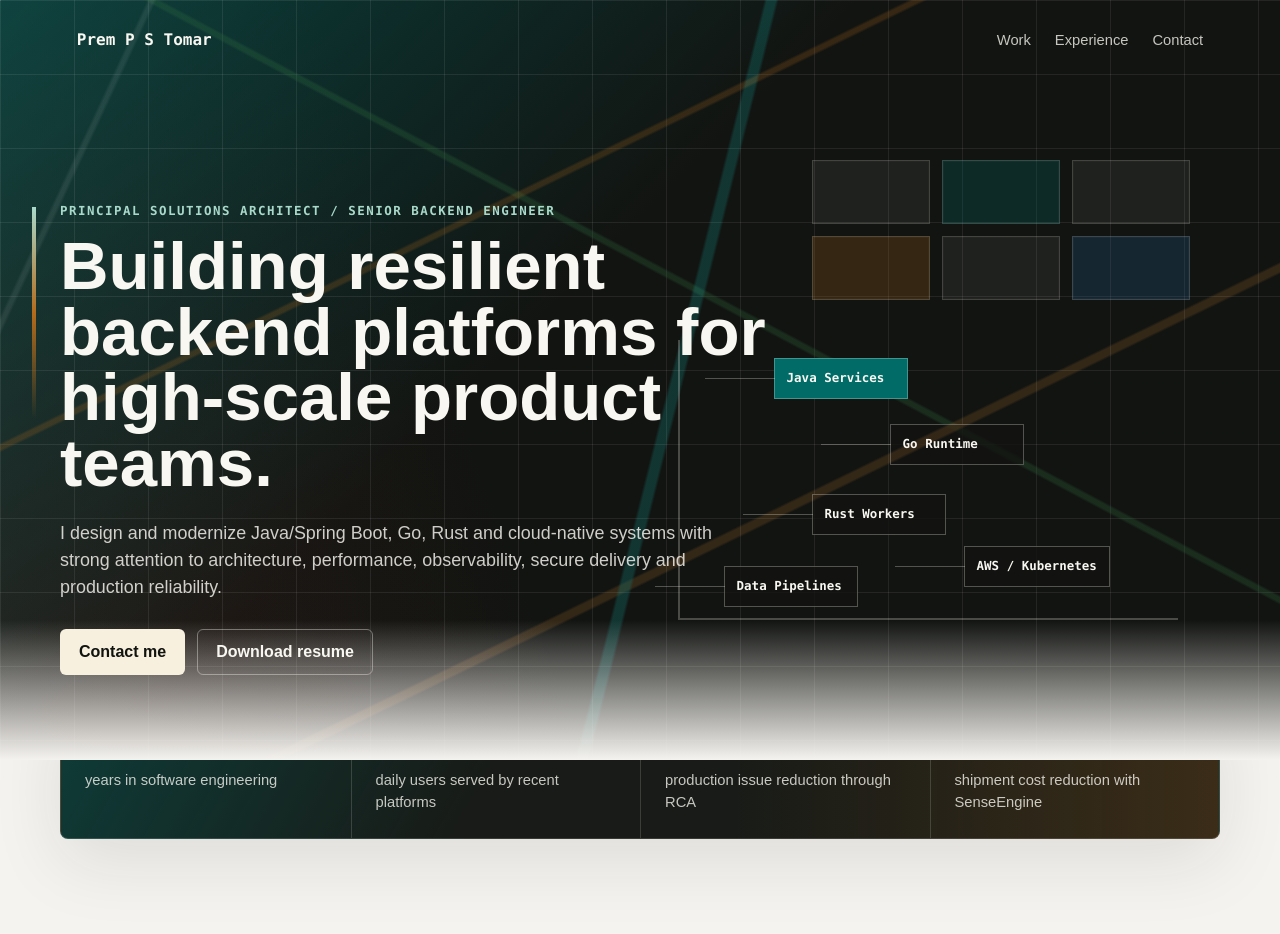
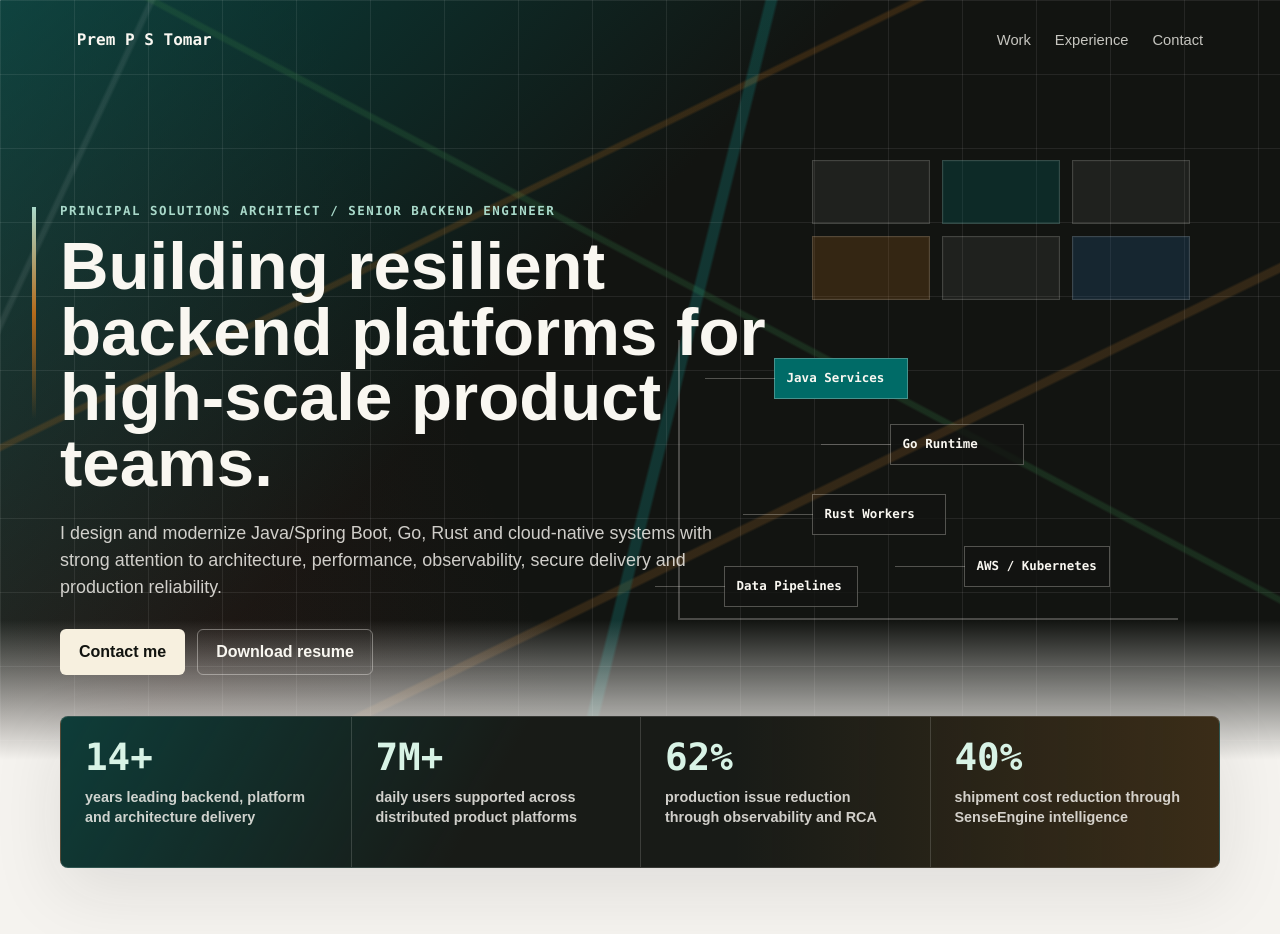
Before and after one commit to Prem-Tomar/portfolio, a React (Vite) app: page / in a window 1280 px wide. Shown: the top 934 px of the page. Built offline with nearby package versions, Linux system fonts and the light colour scheme.

Commit message:
Improve portfolio impact metrics

```diff
--- a/app/globals.css
+++ b/app/globals.css
@@ -326,11 +326,13 @@ h3 {
 }
 
 .metrics {
+  position: relative;
+  z-index: 2;
   display: grid;
   grid-template-columns: repeat(4, minmax(0, 1fr));
   max-width: 1160px;
-  margin: -58px auto 0;
-  overflow: hidden;
+  margin: -44px auto 0;
+  overflow: visible;
   border: 1px solid rgba(249, 247, 241, 0.14);
   border-radius: 8px;
   background:
@@ -341,8 +343,12 @@ h3 {
 }
 
 .metric {
-  min-height: 124px;
-  padding: 24px;
+  display: flex;
+  min-height: 150px;
+  flex-direction: column;
+  justify-content: flex-start;
+  gap: 12px;
+  padding: 22px 24px 24px;
   border-left: 1px solid rgba(249, 247, 241, 0.16);
   background: transparent;
 }
@@ -353,17 +359,21 @@ h3 {
 
 .metric strong {
   display: block;
-  color: #b9e5d0;
-  font-size: 2.15rem;
+  flex: 0 0 auto;
+  color: #d8f3e6;
+  font-size: 2.35rem;
   font-family: var(--font-code);
-  line-height: 1;
+  line-height: 0.98;
+  white-space: nowrap;
 }
 
 .metric span {
   display: block;
-  margin-top: 8px;
-  color: rgba(249, 247, 241, 0.78);
-  font-size: 0.92rem;
+  margin-top: 0;
+  color: rgba(249, 247, 241, 0.82);
+  font-size: 0.9rem;
+  font-weight: 650;
+  line-height: 1.38;
 }
 
 .section {
--- a/app/page.tsx
+++ b/app/page.tsx
@@ -1,8 +1,8 @@
 const metrics = [
-  { value: "14+", label: "years in software engineering" },
-  { value: "7M+", label: "daily users served by recent platforms" },
-  { value: "62%", label: "production issue reduction through RCA" },
-  { value: "40%", label: "shipment cost reduction with SenseEngine" },
+  { value: "14+", label: "years leading backend, platform and architecture delivery" },
+  { value: "7M+", label: "daily users supported across distributed product platforms" },
+  { value: "62%", label: "production issue reduction through observability and RCA" },
+  { value: "40%", label: "shipment cost reduction through SenseEngine intelligence" },
 ];
 
 const strengths = [
```
